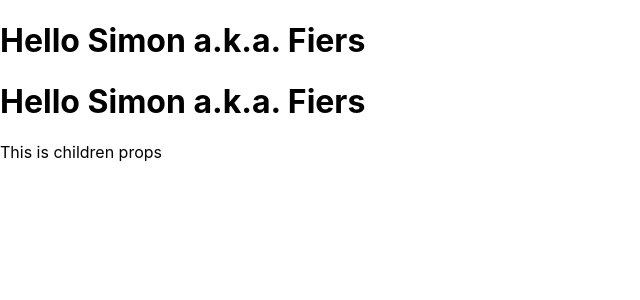
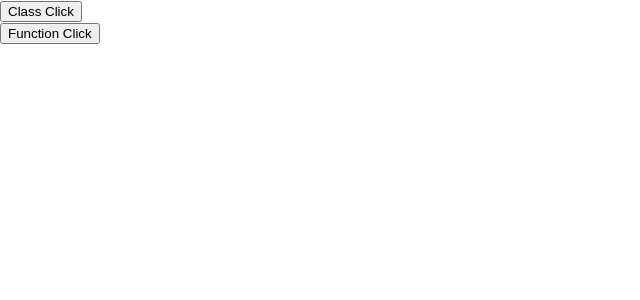
Before and after one commit to sfiers/ReactJS, a React (Create React App) app: page / in a window 1280 px wide. Shown: the top 300 px of the page, without its empty margins (0-640 px from the left). Built offline with nearby package versions, Linux system fonts and the light colour scheme.

Commit message:
13 Event Handling

```diff
--- a/src/components/App.js
+++ b/src/components/App.js
@@ -14,15 +14,16 @@ function App() {
   return (
     <div className="App">
         {/* <Greet name='Simon' surname='Fiers'/> */}
-        {/* <FuncionClick/> */}
         {/* <EventBind/> */}
-        {/* <ClassClick/> */}
-        <Welcome name='Simon' heroName='Fiers'>
+
+        <ClassClick/>
+        <FuncionClick/>
+        {/* <Welcome name='Simon' heroName='Fiers'>
           <p> This is children props</p>
         </Welcome>
         <Greet name='Simon' heroName='Fiers'>
           <p> This is children props</p>
-        </Greet>
+        </Greet> */}
         {/* <Counter/> */}
         {/* </Greet> */}
         {/* <Message/> */}
--- a/src/components/ClassClick.js
+++ b/src/components/ClassClick.js
@@ -3,13 +3,13 @@ import React, { Component } from 'react'
 class ClassClick extends Component {
 
     clickHandler() {
-        console.log('Clicked')
+        console.log('Button class clicked')
     }
 
     render() {
         return (
             <div>
-                <button onClick={this.clickHandler}>RicRac</button>
+                <button onClick={this.clickHandler}>Class Click</button>
             </div>
         )
     }
--- a/src/components/FuncionClick.js
+++ b/src/components/FuncionClick.js
@@ -3,12 +3,12 @@ import React from 'react'
 function FuncionClick() {
 
     function clickHandler() {
-        console.log('button clicked')
+        console.log('Button function clicked')
     }
 
     return (
         <div>
-            <button onClick={clickHandler}>Click</button>
+            <button onClick={clickHandler}>Function Click</button>
         </div>
     )
 }
```
Also changed, not shown: info/notes.txt.
